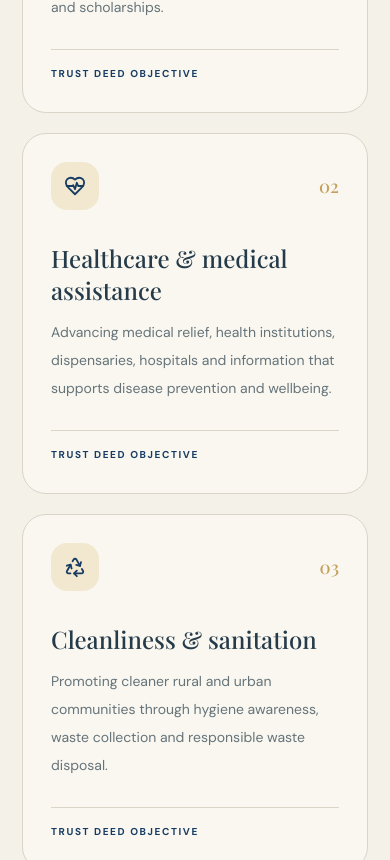
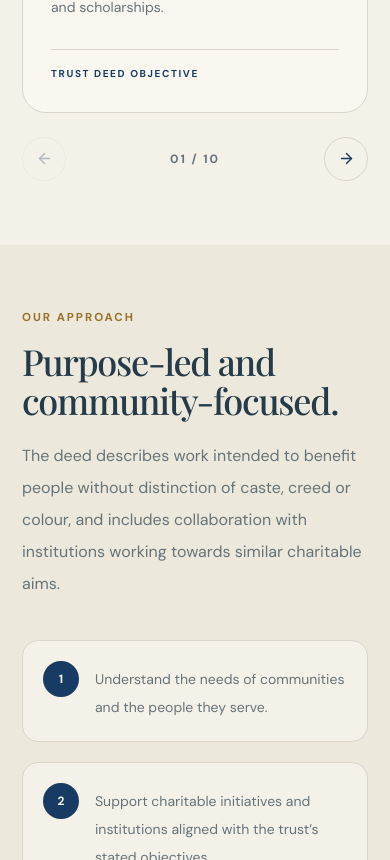
Before and after one commit to Bhavya-72/jan-kalyan-samarpan-trust, a React (Vite) app: page /services in a window 390 px wide. Shown: the part 1140-2000 px from the top of the page. Built offline with nearby package versions, Linux system fonts and the light colour scheme.

Commit message:
Functionality Changes Done.

```diff
--- a/src/components/Footer.jsx
+++ b/src/components/Footer.jsx
@@ -1,6 +1,6 @@
 import { Link } from 'react-router-dom'
 import { ArrowUpRight, MapPin, Phone, Mail } from 'lucide-react'
-import logo from '../assets/jan-kalyan-samarpan-logo.png'
+import logo from '../assets/jan-kalyan-samarpan.png'
 import { trust } from '../data/trustData'
 
 export default function Footer() {
@@ -9,7 +9,7 @@ export default function Footer() {
       <div className="container-shell grid gap-12 py-14 md:grid-cols-[1.3fr_.7fr_1fr] md:py-16">
         <div>
           <div className="mb-5 flex items-center gap-3">
-            <span className="grid h-14 w-14 place-items-center rounded-full bg-paper p-1"><img src={logo} alt="" className="h-full w-full object-contain"/></span>
+            <span className="grid h-14 w-14 place-items-center rounded-full "><img src={logo} alt="" className="h-full w-full object-contain"/></span>
             <span className="font-display text-xl font-semibold">Jan Kalyan<br/>Samarpan Trust</span>
           </div>
           <p className="hindi max-w-sm text-sm leading-7 text-paper/70">{trust.tagline}</p>
--- a/src/components/Navbar.jsx
+++ b/src/components/Navbar.jsx
@@ -1,7 +1,7 @@
 import { useState } from 'react'
 import { Link, NavLink } from 'react-router-dom'
 import { Menu, X, ArrowUpRight } from 'lucide-react'
-import logo from '../assets/jan-kalyan-samarpan-logo.png'
+import logo from '../assets/jan-kalyan-samarpan.png'
 import { trust } from '../data/trustData'
 
 const links = [
--- a/src/data/trustData.js
+++ b/src/data/trustData.js
@@ -8,8 +8,8 @@ export const trust = {
   hindiName: 'जन कल्याण समर्पण ट्रस्ट',
   tagline: 'सेवा से संस्कार और समर्पण से समाज निर्माण',
   address: 'Khasra No. 193/23, Main Delhi Road, Bawana, Delhi – 110039',
-  phone: '', // Add the official public contact number before launch.
-  email: '', // Add the official public email address before launch.
+  phone: '9810402200', // Add the official public contact number before launch.
+  email: 'jankalyansamarpantrust@gmail.com', // Add the official public email address before launch.
   settlor: 'Shri Shalender Kumar',
   trustees: [
     { name: 'Shri Vikas Yadav', role: 'Trustee' },
--- a/src/pages/Contact.jsx
+++ b/src/pages/Contact.jsx
@@ -57,7 +57,7 @@ export default function Contact() {
             <label className="block text-xs font-bold text-ink">Message<textarea required rows="5" name="message" value={form.message} onChange={update} placeholder="Write your message..." className="form-field resize-y"/></label>
             <button type="submit" className="inline-flex items-center gap-3 rounded-full bg-navy px-7 py-4 text-sm font-bold text-paper transition hover:bg-blue">Prepare message <Send size={15}/></button>
             {status && <p role="status" className="rounded-xl border border-gold/30 bg-goldLight/20 p-4 text-xs leading-6 text-ink">{status}</p>}
-            <p className="flex gap-2 text-xs leading-5 text-muted"><Info size={15} className="mt-0.5 shrink-0"/>The form is ready for email integration. Add the trust’s official email in <code>src/data/trustData.js</code> before publishing. It currently does not store or transmit submissions to a server.</p>
+            <p className="flex gap-2 text-xs leading-5 text-muted"><Info size={15} className="mt-0.5 shrink-0"/>The form is ready for email integration. </p>
           </form>
         </div>
       </section>
--- a/src/pages/Home.jsx
+++ b/src/pages/Home.jsx
@@ -1,7 +1,7 @@
 import { Link } from 'react-router-dom'
 import { motion } from 'framer-motion'
 import { ArrowDown, ArrowUpRight, BookOpen, HeartPulse, Sprout, HandHeart, Droplets, Recycle, ShieldCheck } from 'lucide-react'
-import logo from '../assets/jan-kalyan-samarpan-logo.png'
+import logo from '../assets/jan-kalyan-samarpan.png'
 import { trust, focusAreas } from '../data/trustData'
 
 const introCards = [
@@ -38,8 +38,6 @@ export default function Home() {
               <span className="mt-3 h-px w-16 bg-gold"/>
               <p className="mt-3 text-[10px] font-bold uppercase tracking-[.2em] text-muted">Bawana · Delhi · India</p>
             </div>
-            <div className="absolute -bottom-2 -left-1 rounded-2xl border border-line bg-card px-5 py-4 shadow-soft sm:-left-8"><p className="font-display text-2xl text-navy">2026</p><p className="mt-1 text-[10px] font-bold uppercase tracking-widest text-muted">Established</p></div>
-            <div className="absolute -right-1 top-8 grid h-16 w-16 place-items-center rounded-full bg-gold text-paper shadow-soft sm:-right-4"><HandHeart size={27}/></div>
           </motion.div>
         </div>
       </section>
--- a/src/pages/Services.jsx
+++ b/src/pages/Services.jsx
@@ -1,9 +1,16 @@
+import { useState } from 'react'
 import { Link } from 'react-router-dom'
-import { ArrowUpRight } from 'lucide-react'
+import { ArrowLeft, ArrowRight, ArrowUpRight } from 'lucide-react'
 import PageIntro from '../components/PageIntro'
 import { focusAreas } from '../data/trustData'
 
 export default function Services() {
+  const [activeArea, setActiveArea] = useState(0)
+  const [touchStart, setTouchStart] = useState(null)
+
+  const showPreviousArea = () => setActiveArea((current) => Math.max(0, current - 1))
+  const showNextArea = () => setActiveArea((current) => Math.min(focusAreas.length - 1, current + 1))
+
   return (
     <main>
       <PageIntro eyebrow="Our charitable objectives" title={<>Areas of work.<br/><span className="text-gold">A shared purpose.</span></>} description="The trust deed sets out a range of charitable objectives focused on education, medical relief, public health, community welfare and the environment. The focus areas below are a plain-language summary of those stated objectives." />
@@ -12,15 +19,29 @@ export default function Services() {
           <div><p className="eyebrow">What the deed provides for</p><h2 className="display-title mt-3 text-4xl md:text-5xl">Our focus areas.</h2></div>
           <p className="max-w-md text-sm leading-7 text-muted">These are the trust’s stated areas of charitable purpose, not a claim that each activity is currently operating.</p>
         </div>
-        <div className="grid gap-5 sm:grid-cols-2 lg:grid-cols-3">
+        <div
+          className="grid gap-5 sm:grid-cols-2 lg:grid-cols-3"
+          onTouchStart={(event) => setTouchStart(event.touches[0].clientX)}
+          onTouchEnd={(event) => {
+            if (touchStart === null) return
+            const distance = event.changedTouches[0].clientX - touchStart
+            if (Math.abs(distance) > 40) distance < 0 ? showNextArea() : showPreviousArea()
+            setTouchStart(null)
+          }}
+        >
           {focusAreas.map(({icon: Icon, title, description}, index) => (
-            <article key={title} className="group rounded-3xl border border-line bg-card p-7 transition duration-300 hover:-translate-y-1 hover:border-gold/50 hover:shadow-soft md:p-8">
+            <article key={title} className={`${index === activeArea ? 'block' : 'hidden'} group rounded-3xl border border-line bg-card p-7 transition duration-300 hover:-translate-y-1 hover:border-gold/50 hover:shadow-soft sm:block md:p-8`}>
               <div className="flex items-center justify-between"><span className="grid h-12 w-12 place-items-center rounded-2xl bg-goldLight/45 text-navy"><Icon size={22}/></span><span className="font-display text-lg text-gold/80">{String(index + 1).padStart(2, '0')}</span></div>
               <h3 className="mt-8 font-display text-2xl">{title}</h3><p className="mt-3 text-sm leading-7 text-muted">{description}</p>
               <div className="mt-7 h-px w-full bg-line transition group-hover:bg-gold"/>
               <span className="mt-4 inline-flex items-center gap-2 text-[10px] font-bold uppercase tracking-[.16em] text-navy">Trust deed objective</span>
             </article>
           ))}
+        </div>
+        <div className="mt-6 flex items-center justify-between sm:hidden">
+          <button type="button" onClick={showPreviousArea} disabled={activeArea === 0} aria-label="Previous focus area" className="grid h-11 w-11 place-items-center rounded-full border border-line text-navy disabled:opacity-30"><ArrowLeft size={17}/></button>
+          <span className="text-xs font-bold tracking-[.16em] text-muted">{String(activeArea + 1).padStart(2, '0')} / {String(focusAreas.length).padStart(2, '0')}</span>
+          <button type="button" onClick={showNextArea} disabled={activeArea === focusAreas.length - 1} aria-label="Next focus area" className="grid h-11 w-11 place-items-center rounded-full border border-line text-navy disabled:opacity-30"><ArrowRight size={17}/></button>
         </div>
       </section>
       <section className="bg-cream/70 py-16 md:py-20">
```
Also changed, not shown: src/assets/jan-kalyan-samarpan-logo.png (deleted), src/assets/jan-kalyan-samarpan.png (added), 5 other files (tests, documents, lock files or other folders).
